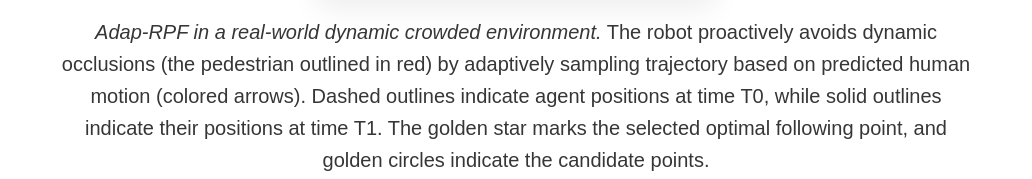
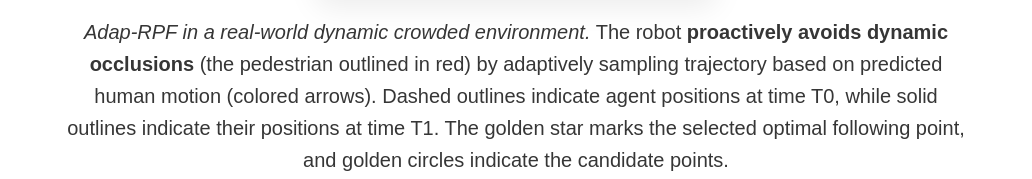
Before and after one commit to Adap-RPF/Adap-RPF.github.io, a plain HTML site: page index.html in a window 1280 px wide. Shown: the part 669-848 px from the top of the page, without its empty margins (124-1156 px from the left). Drawn offline with nearby package versions, Linux system fonts and the light colour scheme; some icons are missing; a web font is replaced by a local one.

Commit message:
Update Adap-RPF

```diff
--- a/index.html
+++ b/index.html
@@ -157,7 +157,7 @@
              style="max-width:100%;height:auto;border-radius:12px;box-shadow:0 10px 30px rgba(0,0,0,.08);" />
         <figcaption class="is-size-5" style="margin-top:0.75rem;color:#363636;line-height:1.6;">
           <em>Adap-RPF in a real-world dynamic crowded environment.</em>
-          The robot proactively avoids dynamic occlusions (the pedestrian outlined
+          The robot <strong>proactively avoids dynamic occlusions</strong> (the pedestrian outlined
           in red) by adaptively sampling trajectory based on predicted human motion
           (colored arrows). Dashed outlines indicate agent positions at time T0,
           while solid outlines indicate their positions at time T1. The golden star marks the
```
